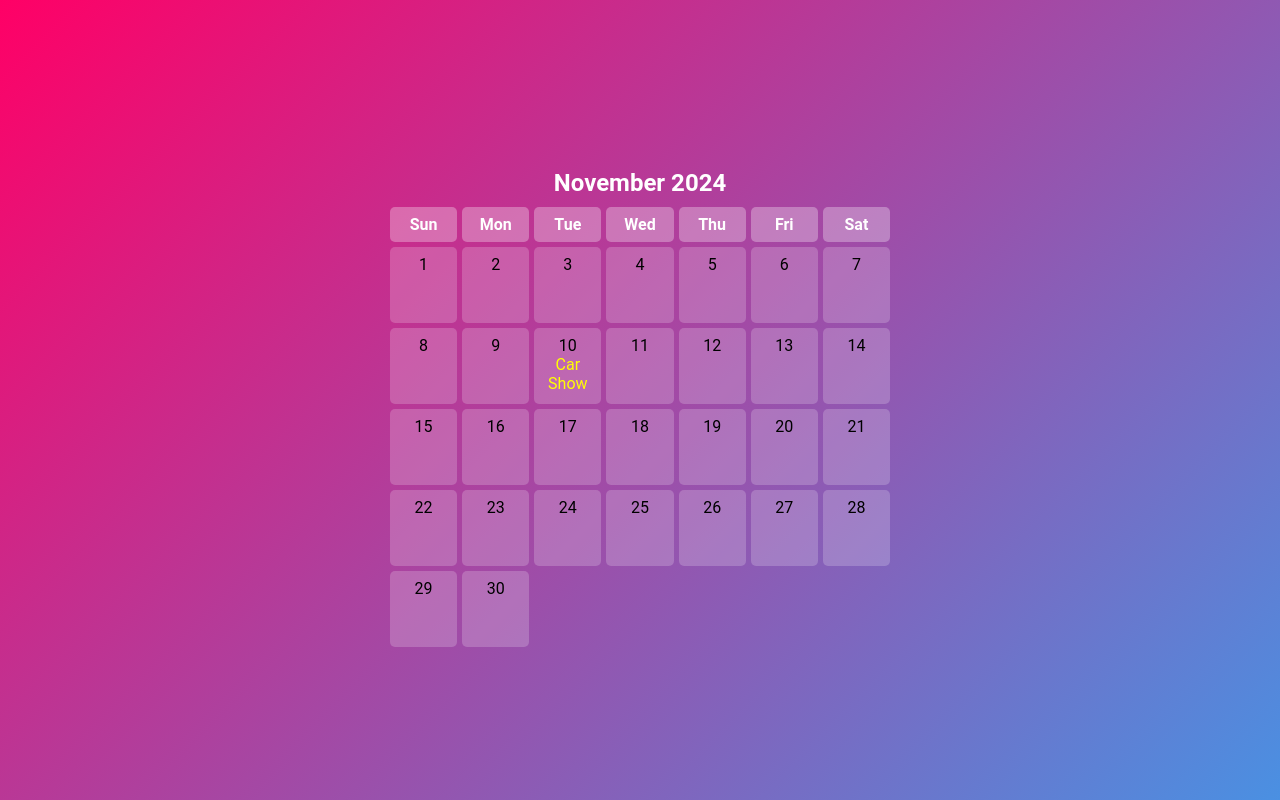
After one commit to CureAutoServices/CODENAMECURE, a Flask app: template templates/event_calendar.html in a window 1280 px wide. The commit adds this page. Run offline with Flask 3, Linux system fonts and the light colour scheme; the template is opened without the code that fills it, so the values that code supplies are empty.

Commit message:
Added event calendar with gradient background and updated button layout

```diff
--- /dev/null
+++ b/templates/event_calendar.html
@@ -0,0 +1,139 @@
+<!DOCTYPE html>
+<html lang="en">
+<head>
+    <meta charset="UTF-8">
+    <meta name="viewport" content="width=device-width, initial-scale=1.0">
+    <title>Event Calendar - November</title>
+    <link rel="stylesheet" href="/static/styles.css">
+    <style>
+        /* Gradient background styling */
+        body {
+            background: linear-gradient(135deg, #f06, #4a90e2);
+            background-size: cover;
+            background-repeat: no-repeat;
+            height: 100vh;
+            display: flex;
+            flex-direction: column;
+            align-items: center;
+            justify-content: center;
+            font-family: 'Roboto', sans-serif;
+            color: white;
+            margin: 0;
+            padding: 0;
+            text-align: center;
+        }
+
+        .calendar-container {
+            width: 100%;
+            max-width: 500px;
+            padding: 20px;
+        }
+
+        .month-header {
+            font-size: 24px;
+            font-weight: bold;
+            margin-bottom: 10px;
+        }
+
+        .no-updates {
+            font-size: 18px;
+            color: #fff;
+            margin-bottom: 15px;
+        }
+
+        .calendar {
+            display: grid;
+            grid-template-columns: repeat(7, 1fr);
+            gap: 5px;
+        }
+
+        .day-label, .day {
+            padding: 8px;
+            text-align: center;
+            border-radius: 5px;
+        }
+
+        .day-label {
+            background-color: rgba(255, 255, 255, 0.3);
+            font-weight: bold;
+        }
+
+        .day {
+            background-color: rgba(255, 255, 255, 0.2);
+            color: black;
+            height: 60px;
+        }
+
+        /* Responsive styling for smaller screens */
+        @media (max-width: 600px) {
+            .calendar {
+                gap: 3px;
+            }
+            .day-label, .day {
+                padding: 6px;
+                height: 50px;
+            }
+        }
+    </style>
+</head>
+<body>
+    <div class="calendar-container">
+        <h1 class="month-header">November 2024</h1>
+        <p id="no-updates" class="no-updates">No new updates</p>
+        <div class="calendar">
+            <!-- Day Labels -->
+            <div class="day-label">Sun</div>
+            <div class="day-label">Mon</div>
+            <div class="day-label">Tue</div>
+            <div class="day-label">Wed</div>
+            <div class="day-label">Thu</div>
+            <div class="day-label">Fri</div>
+            <div class="day-label">Sat</div>
+
+            <!-- Calendar Days -->
+            <div class="day">1</div>
+            <div class="day">2</div>
+            <div class="day">3</div>
+            <div class="day">4</div>
+            <div class="day">5</div>
+            <div class="day">6</div>
+            <div class="day">7</div>
+            <div class="day">8</div>
+            <div class="day">9</div>
+            <div class="day">10</div>
+            <div class="day">11</div>
+            <div class="day">12</div>
+            <div class="day">13</div>
+            <div class="day">14</div>
+            <div class="day">15</div>
+            <div class="day">16</div>
+            <div class="day">17</div>
+            <div class="day">18</div>
+            <div class="day">19</div>
+            <div class="day">20</div>
+            <div class="day">21</div>
+            <div class="day">22</div>
+            <div class="day">23</div>
+            <div class="day">24</div>
+            <div class="day">25</div>
+            <div class="day">26</div>
+            <div class="day">27</div>
+            <div class="day">28</div>
+            <div class="day">29</div>
+            <div class="day">30</div>
+        </div>
+    </div>
+
+    <script>
+        // Remove "No new updates" message if events are added
+        function addEvent(day, eventDescription) {
+            document.getElementById("no-updates").style.display = "none";
+            const dayElement = document.querySelector(`.day:nth-child(${day + 7})`);
+            dayElement.innerHTML += `<br><span style="color: #ff0;">${eventDescription}</span>`;
+        }
+
+        // Example of adding an event (can be removed or expanded as needed)
+        addEvent(10, "Car Show");
+    </script>
+</body>
+</html>
--- a/templates/index.html
+++ b/templates/index.html
@@ -86,10 +86,11 @@
     <div class="square-image"></div>
     <h1>Welcome to CURE Auto Services</h1>
     <div class="nav-buttons">
+        <a href="/detailing">Detailing</a>
+        <a href="/car_of_the_month">Car of the Month</a>
+        <a href="/event_calendar">Coming Events</a>
         <a href="/modifications" class="encrypted">Coming Soon</a>
-        <a href="/detailing">Detailing</a>
         <a href="/membership" class="encrypted">Coming Soon</a>
-        <a href="/car_of_the_month">Car of the Month</a>
     </div>
 </body>
 </html>
```
